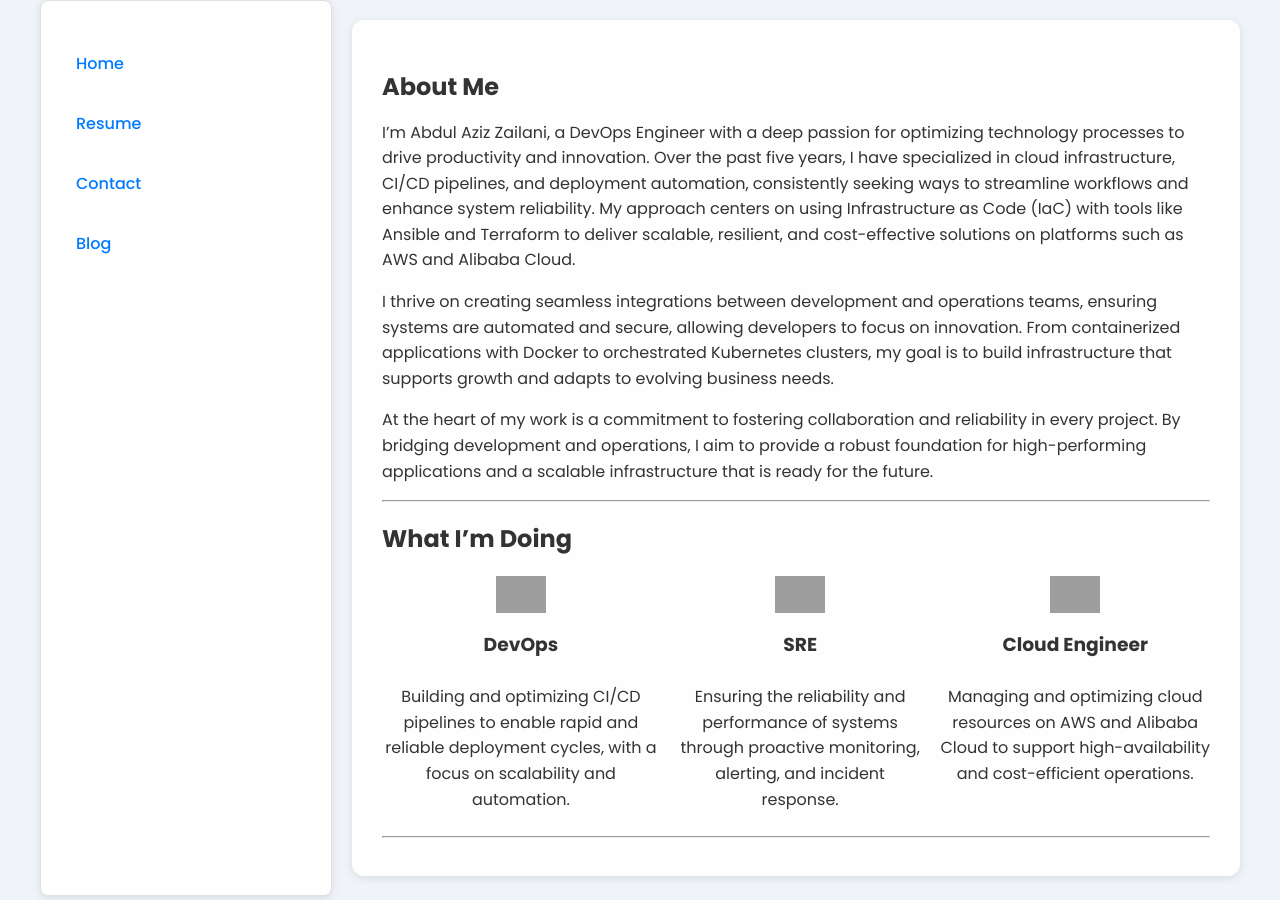
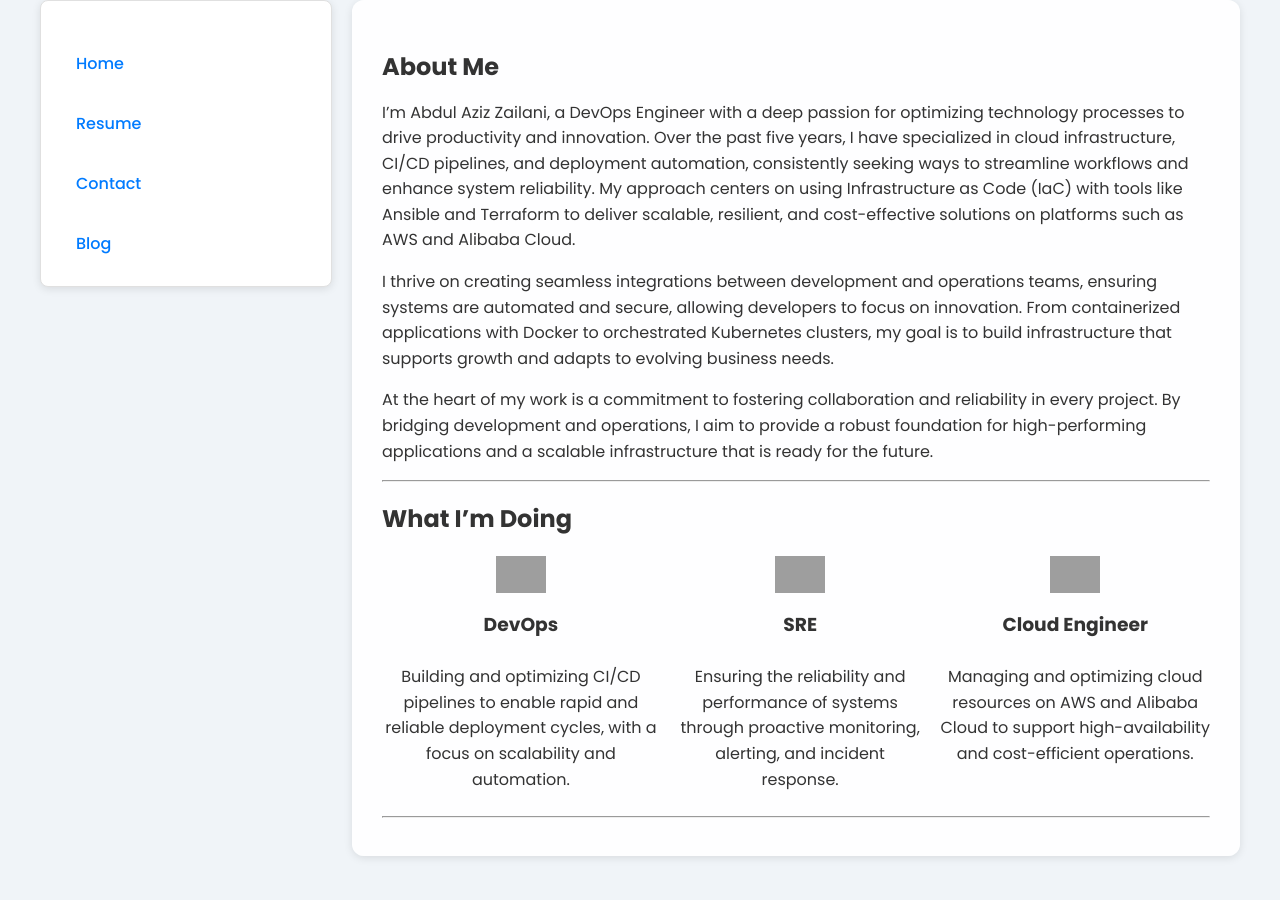
Before and after one commit to azizzailani/azizzailani.github.io, a Jekyll site: the page built from index.md, in a window 1280 px wide. Built offline with Jekyll 4.4.1, drawn with Linux system fonts in a browser that asks for light colours; grey boxes are pictures that could not be loaded.

Commit message:
💄 style: improve layout by adjusting margins in style.css

```diff
--- a/assets/css/style.css
+++ b/assets/css/style.css
@@ -28,6 +28,8 @@ body {
     padding: 0;
     gap: 20px;
     /* Jarak antara header dan main */
+    align-items: flex-start;
+    /* Membuat header dan main sejajar di bagian atas */
 }
 
 /* Header */
@@ -98,8 +100,8 @@ main {
     /* Sudut melengkung */
     box-shadow: 0 2px 8px rgba(0, 0, 0, 0.1);
     /* Bayangan */
-    margin: 20px 0;
-    /* Margin untuk memberi ruang dari tepi layar */
+    margin: 0;
+    /* Menghilangkan margin atas untuk menyamakan bagian atas dengan header */
     line-height: 1.6;
     /* Jarak antar baris */
 }
```
